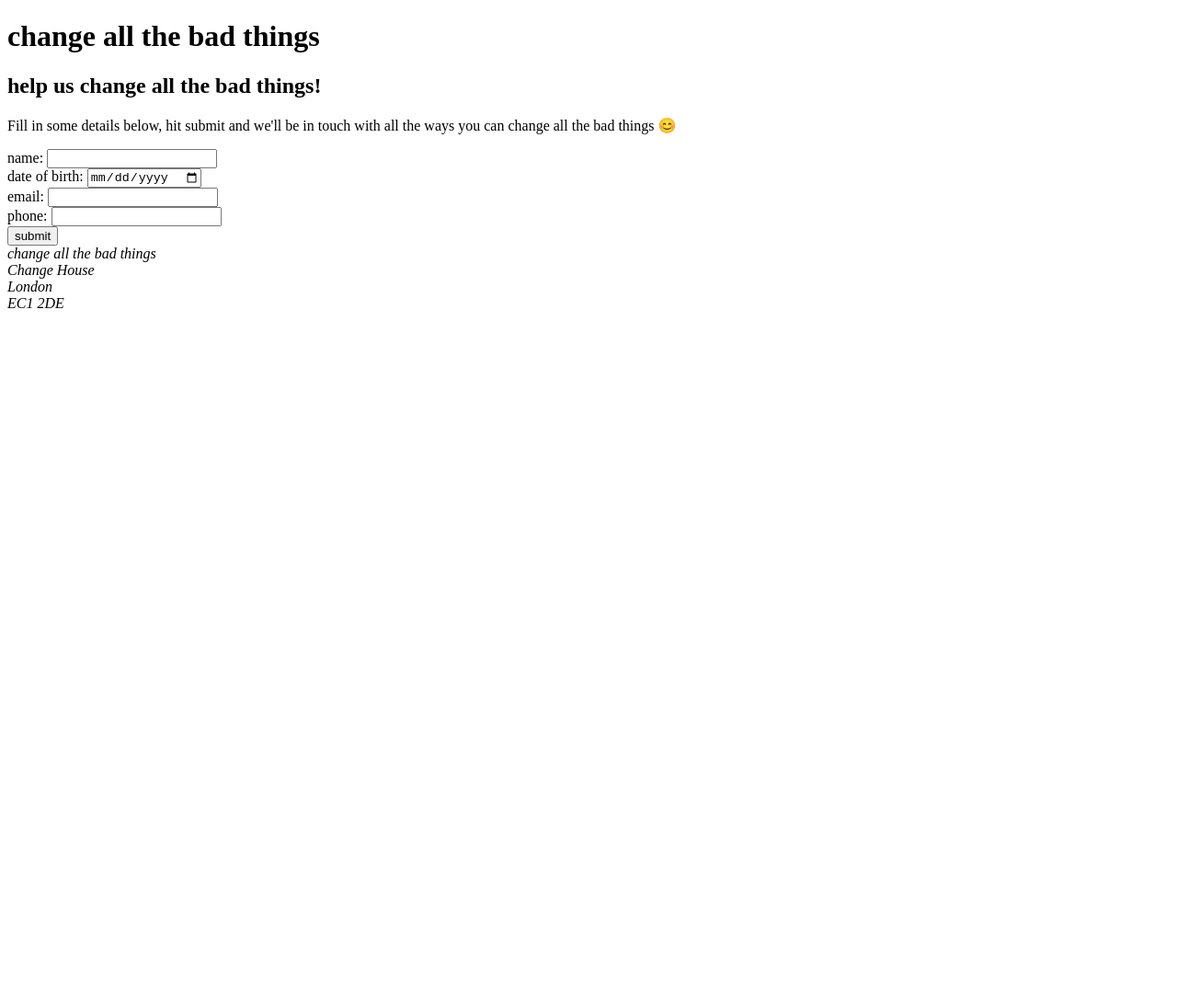
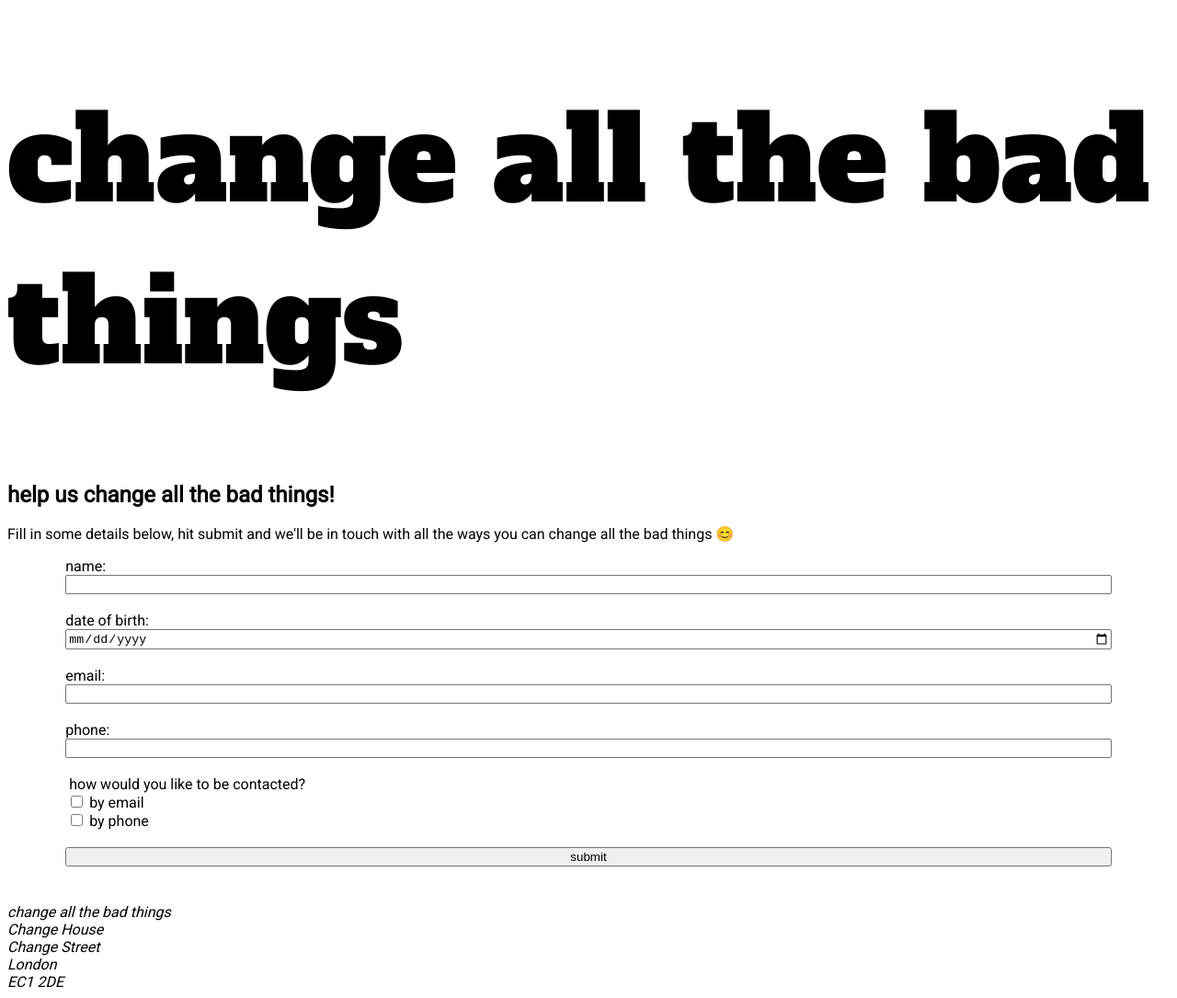
Before and after one commit to lopezelpesado/change-all-the-bad-things, a plain HTML site: page index.html in a window 1280 px wide. Shown: the whole page at 92% size. Before the commit the page ends 800 px from the top, so only its background shows below. Drawn offline with Linux system fonts and the light colour scheme.

Commit message:
basic styling

```diff
--- a/index.html
+++ b/index.html
@@ -8,6 +8,7 @@
 		<link rel="stylesheet" href="style.css" />
 		<script src="script.js"></script>
 	</head>
+
 	<body>
 		<header>
 			<h1>change all the bad things</h1>
@@ -22,16 +23,27 @@
 
 			<form>
 				<label for="name">name:</label>
-				<input type="text" id="name" name="name" /><br />
+				<input type="text" id="name" name="name" required /><br />
 
 				<label for="date">date of birth: </label>
-				<input type="date" id="date" name="date" /><br />
+				<input type="date" id="date" name="date" required /><br />
 
 				<label for="email">email: </label>
-				<input type="email" id="email" name="email" /><br />
+				<input type="email" id="email" name="email" required /><br />
 
 				<label for="tel">phone: </label>
 				<input type="tel" id="tel" name="tel" /><br />
+
+				<fieldset>
+					<legend>how would you like to be contacted?</legend>
+
+					<input type="checkbox" id="contactEmail" name="contactEmail" />
+					<label for="contactEmail">by email</label><br />
+
+					<input type="checkbox" id="contactTel" name="contactTel" />
+					<label for="contactTel">by phone</label>
+				</fieldset>
+				<br />
 
 				<button type="submit">submit</button>
 			</form>
@@ -40,6 +52,7 @@
 			<address>
 				change all the bad things<br />
 				Change House<br />
+				Change Street<br />
 				London<br />
 				EC1 2DE
 			</address>
--- a/style.css
+++ b/style.css
@@ -0,0 +1,37 @@
+@import url("https://fonts.googleapis.com/css2?family=Alfa+Slab+One&family=Roboto&display=swap");
+
+html {
+	box-sizing: border-box;
+}
+*,
+*:before,
+*:after {
+	box-sizing: inherit;
+}
+
+body {
+	font-family: "Roboto", sans-serif;
+}
+
+h1 {
+	font-family: "Alfa Slab One", cursive;
+	font-weight: normal;
+	font-size: 10vw;
+}
+
+form {
+	display: flex;
+	flex-direction: column;
+	justify-content: space-between;
+	padding-left: 5%;
+	padding-right: 5%;
+}
+
+fieldset {
+	border: none;
+	padding: 0;
+}
+
+footer {
+	margin-top: 5vh;
+}
```
